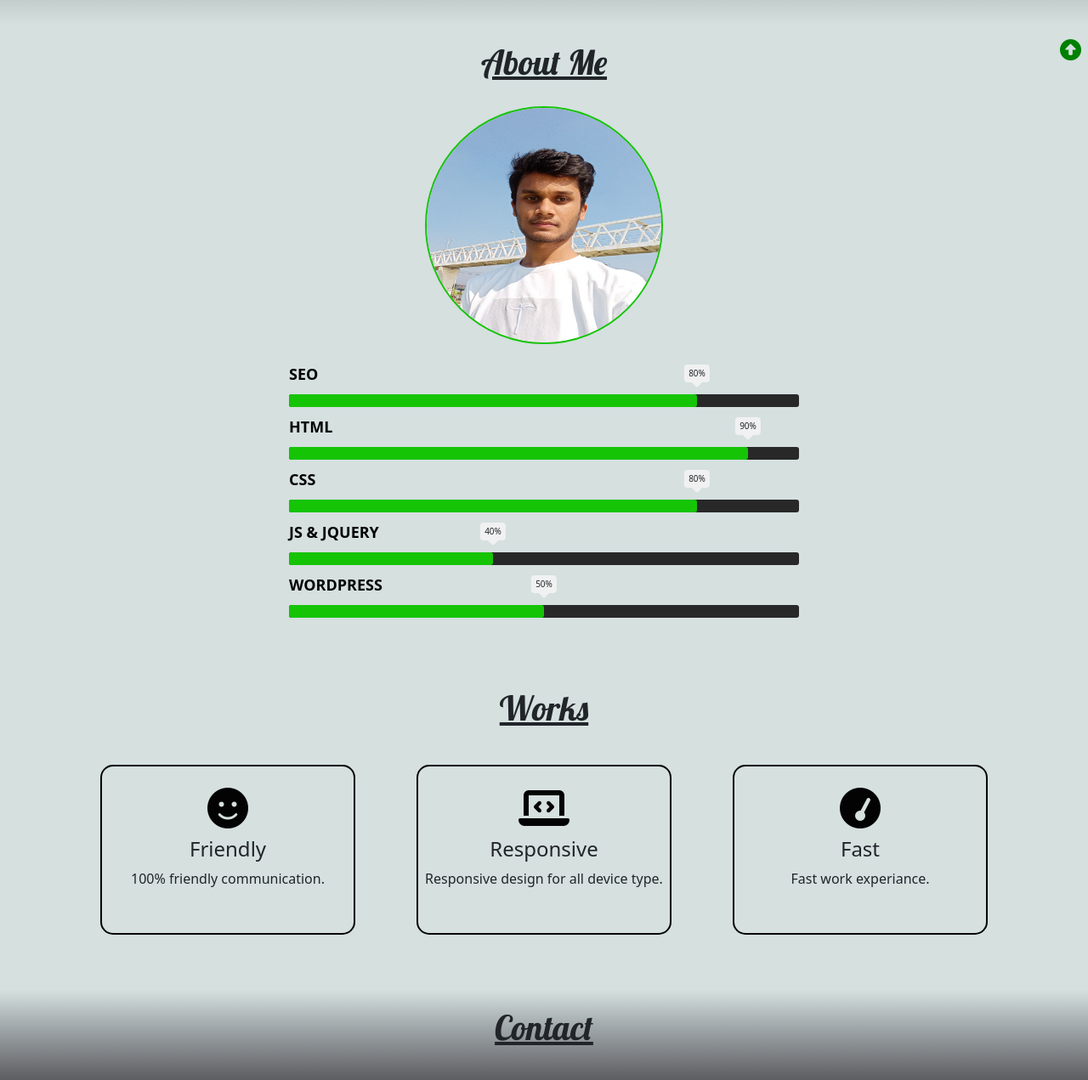
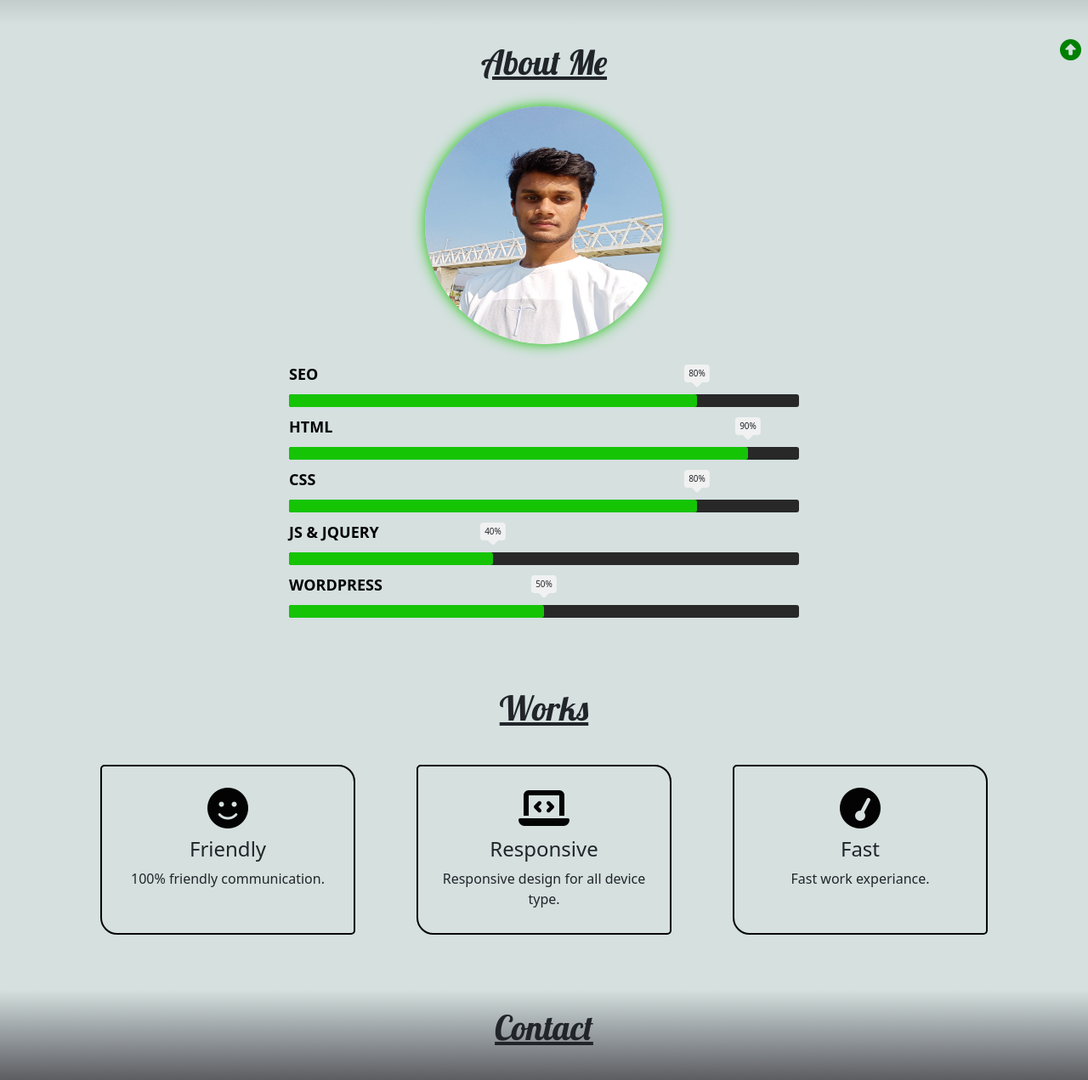
Before and after one commit to mminhajulislamm/mminhajulislamm.github.io, a plain HTML site: page index.html in a window 1280 px wide. Shown: the part 715-1986 px from the top of the page at 85% size. Drawn offline with nearby package versions, Linux system fonts and the light colour scheme; a web font is replaced by a local one.

Commit message:
Update portfolio.css

```diff
--- a/css/portfolio.css
+++ b/css/portfolio.css
@@ -95,8 +95,8 @@ header{
 .profile img{
 	width: 280px;
 	height: 280px;
-	border: 2px solid #16c406;
 	border-radius: 50%;
+	box-shadow: 0 0 15px #16c406;
 }
 
 .skills{
@@ -170,12 +170,13 @@ header{
 	width: 300px;
 	height: 200px;
 	border: 2px solid #030303;
-	border-radius: 15px;
-	padding-top: 15px;
+	border-radius: 5px 20px;
+	padding: 15px 10px;
 
 }
 
 .info:hover{
+	box-shadow: 0 0 10px #16c406;
 	transform: scale(1.1);
 	transition-duration: 1s;
 }
```
